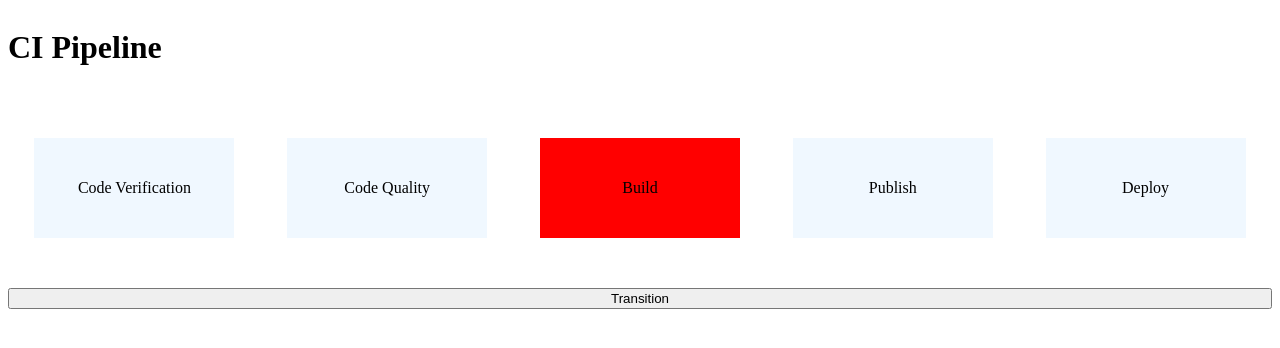
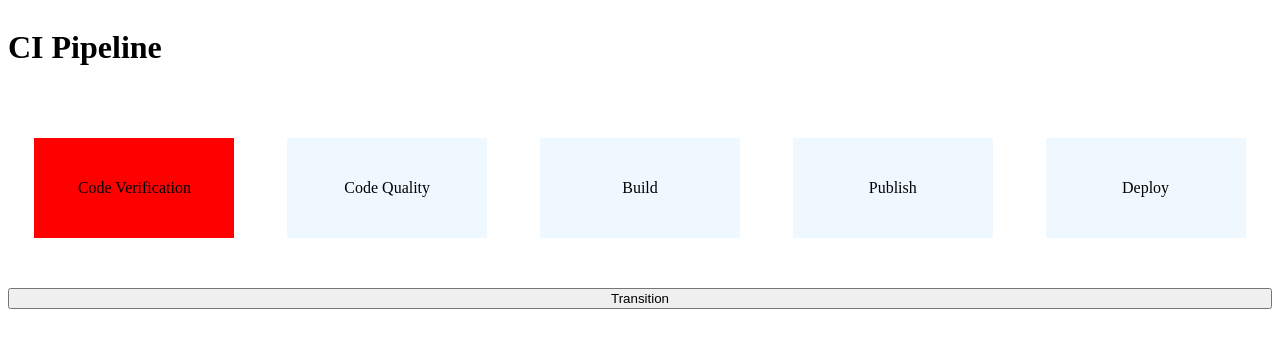
Before and after one commit to yarindeoh/FSM, a React (Vite) app in the folder apps/pipeline/: page / in a window 1280 px wide. Shown: the top 348 px of the page. Built offline with nearby package versions, Linux system fonts and the light colour scheme.

Commit message:
fix(pipeline): local state event transitions

```diff
--- a/apps/pipeline/src/app/app.tsx
+++ b/apps/pipeline/src/app/app.tsx
@@ -1,72 +1,5 @@
 import styled from 'styled-components';
-import React, { useCallback, useEffect, useState } from 'react';
-
-export type View = {
-  displayName:
-    | 'Code Verification'
-    | 'Code Quality'
-    | 'Build'
-    | 'Publish'
-    | 'Deploy';
-  step: number;
-};
-
-export const mapNameToView: Record<number, View> = [
-  {
-    displayName: 'Code Verification',
-    step: 0,
-  },
-  {
-    displayName: 'Code Quality',
-    step: 1,
-  },
-  {
-    displayName: 'Build',
-    step: 2,
-  },
-  {
-    displayName: 'Publish',
-    step: 3,
-  },
-  {
-    displayName: 'Deploy',
-    step: 4,
-  },
-];
-
-export function App() {
-  const [currentJob, setCurrentJob] = useState(mapNameToView[0]);
-
-  const onTransition = useCallback(() => {
-    setCurrentJob( mapNameToView[currentJob?.step + 1]);
-  }, [currentJob]);
-
-  useEffect(() => {
-    setTimeout(() => {
-      onTransition();
-    }, 2500)
-  }, [onTransition])
-
-
-  return (
-    <StyledApp>
-      <h1>CI Pipeline</h1>
-      <StyledJobsWrapper>
-        {Object.values(mapNameToView).map((step, index) => (
-          <StyledJob
-            isCurrent={step.step === currentJob?.step}
-            key={`${step.displayName}_${index}`}
-          >
-            <div>{step.displayName}</div>
-          </StyledJob>
-        ))}
-      </StyledJobsWrapper>
-      <button onClick={onTransition}>Transition</button>
-    </StyledApp>
-  );
-}
-
-export default App;
+import React, { useCallback, useMemo, useState } from 'react';
 
 const StyledApp = styled.div`
   display: flex;
@@ -88,3 +21,82 @@ export const StyledJob = styled.div<{ isCurrent: boolean }>`
   align-items: center;
   background-color: ${({ isCurrent }) => (isCurrent ? 'red' : 'aliceblue')};
 `;
+
+export type View = {
+  displayName: 'Code Verification' | 'Code Quality' | 'Build' | 'Publish' | 'Deploy';
+  step: number;
+  on: {
+    next: () => string;
+    prev?: () => string;
+  };
+};
+
+export const mapNameToView: Record<string, View> = {
+  verification: {
+    displayName: 'Code Verification',
+    step: 0,
+    on: {
+      next: () => 'quality',
+    },
+  },
+  quality: {
+    displayName: 'Code Quality',
+    step: 1,
+    on: {
+      next: () => 'build',
+      prev: () => 'verification',
+    },
+  },
+  build: {
+    displayName: 'Build',
+    step: 2,
+    on: {
+      next: () => 'publish',
+      prev: () => 'quality',
+    },
+  },
+  publish: {
+    displayName: 'Publish',
+    step: 3,
+    on: {
+      next: () => 'deploy',
+      prev: () => 'build',
+    },
+  },
+  deploy: {
+    displayName: 'Deploy',
+    step: 4,
+    on: {
+      next: () => 'verification',
+      prev: () => 'publish',
+    },
+  },
+};
+
+export function App() {
+  const initialState = useMemo(() => mapNameToView['verification'], []);
+  const [currentJob, setCurrentJob] = useState(initialState);
+
+  const onTransition = useCallback(() => {
+    const sourceState = currentJob.on.next();
+    setCurrentJob(mapNameToView[sourceState]);
+  }, [currentJob]);
+
+  // console.log(currentJob.step, 'currentJob');
+
+  return (
+    <StyledApp>
+      <h1>CI Pipeline</h1>
+      <StyledJobsWrapper>
+        {Object.values(mapNameToView).map((step, index) => (
+          <StyledJob isCurrent={step.step === currentJob.step} key={`${step.displayName}_${index}`}>
+            <div>{step.displayName}</div>
+          </StyledJob>
+        ))}
+      </StyledJobsWrapper>
+      <button onClick={onTransition}>Transition</button>
+    </StyledApp>
+  );
+}
+
+export default App;
```
